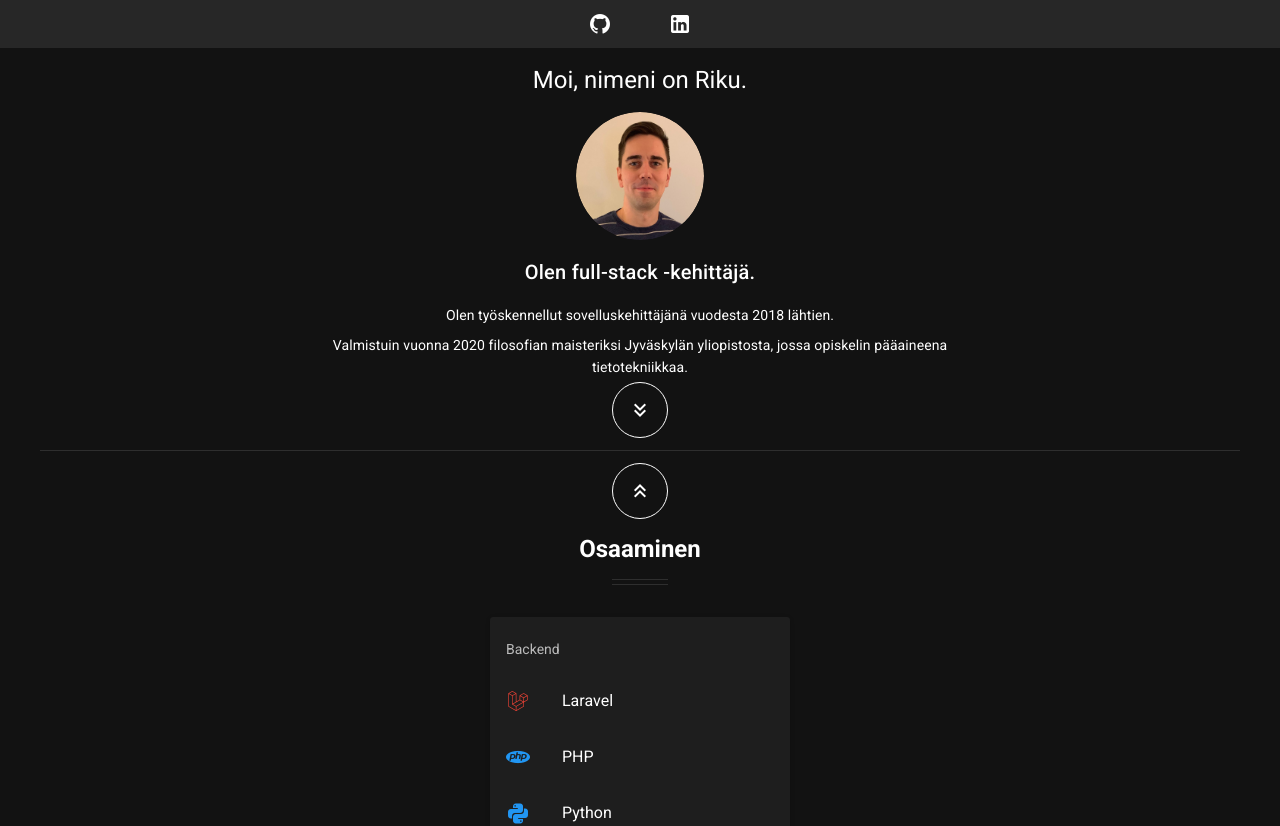
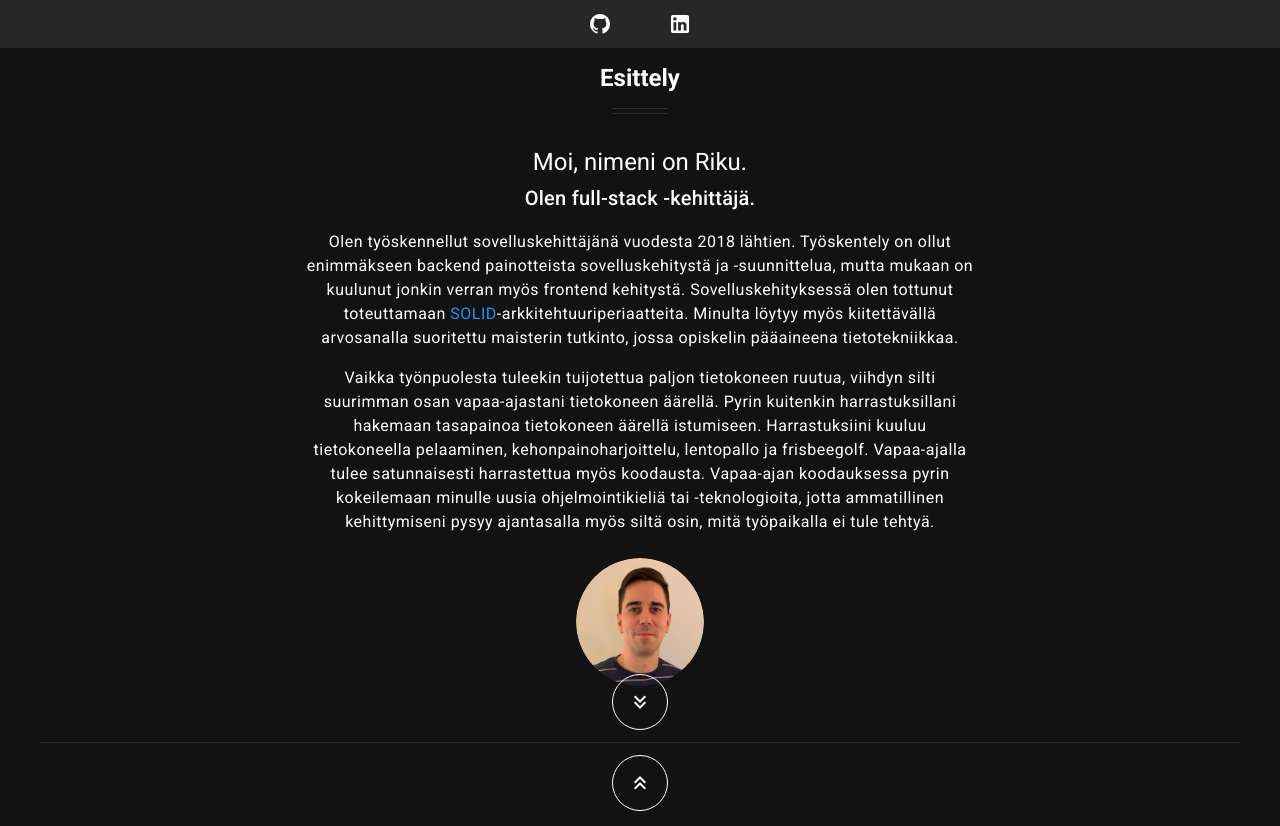
Before and after one commit to RikuKukkaniemi/my-website, a Vue app: page / in a window 1280 px wide. Shown: the top 826 px of the page. Built offline with nearby package versions, Linux system fonts and the light colour scheme.

Commit message:
Update texts

```diff
--- a/src/components/Experience.vue
+++ b/src/components/Experience.vue
@@ -39,7 +39,7 @@ export default {
         time: "01/2019 –",
         title: "Sovelluskehittäjä, Paytrail",
         description: [
-          "Sovelluskehittäjänä Suomen johtavassa maksupalvelussa. Työnkuvaan kuuluu backend painotteista sovelluskehitystä ja -suunnittelua 4-5 hengen tiimeissä. Sovelluskehityksessä toteutettu SOLID-arkkitehtuuriperiaatteita.",
+          "Sovelluskehittäjänä Suomen johtavassa maksupalvelussa. Työnkuvaan kuuluu backend painotteista sovelluskehitystä ja -suunnittelua 4-5 hengen tiimeissä.",
         ],
       },
       {
--- a/src/components/Introduction.vue
+++ b/src/components/Introduction.vue
@@ -1,15 +1,35 @@
 <template>
-  <v-card elevation="0" color="transparent" class="text-center" max-width="700">
-    <v-card-subtitle class="headline text--primary">Moi, nimeni on Riku.</v-card-subtitle>
-    <v-avatar size="128">
-      <img src="../assets/profile.jpg" alt="Riku" />
-    </v-avatar>
-    <v-card-subtitle class="title text--primary">Olen full-stack -kehittäjä.</v-card-subtitle>
-    <v-card-text>
-      <div class="text--primary">Olen työskennellut sovelluskehittäjänä vuodesta 2018 lähtien.</div>
-      <div
-        class="text--primary mt-2"
-      >Valmistuin vuonna 2020 filosofian maisteriksi Jyväskylän yliopistosta, jossa opiskelin pääaineena tietotekniikkaa.</div>
-    </v-card-text>
-  </v-card>
+  <div>
+    <h2 class="text-center my-3">Esittely</h2>
+    <HeaderUnderliner />
+    <v-card elevation="0" color="transparent" class="text-center mx-auto" max-width="700">
+      <v-card-subtitle class="headline text--primary py-0">Moi, nimeni on Riku.</v-card-subtitle>
+      <v-card-subtitle class="title text--primary pt-1">Olen full-stack -kehittäjä.</v-card-subtitle>
+      <v-card-text>
+        <div class="text--primary body-1">
+          Olen työskennellut sovelluskehittäjänä vuodesta 2018 lähtien. Työskentely on ollut enimmäkseen backend painotteista sovelluskehitystä ja -suunnittelua, mutta mukaan on kuulunut jonkin verran myös frontend kehitystä. Sovelluskehityksessä olen tottunut toteuttamaan
+          <a
+            href="https://en.wikipedia.org/wiki/SOLID"
+            class="text-decoration-none"
+          >SOLID</a>-arkkitehtuuriperiaatteita. Minulta löytyy myös kiitettävällä arvosanalla suoritettu maisterin tutkinto, jossa opiskelin pääaineena tietotekniikkaa.
+        </div>
+        <div
+          class="text--primary mt-4 body-1"
+        >Vaikka työnpuolesta tuleekin tuijotettua paljon tietokoneen ruutua, viihdyn silti suurimman osan vapaa-ajastani tietokoneen äärellä. Pyrin kuitenkin harrastuksillani hakemaan tasapainoa tietokoneen äärellä istumiseen. Harrastuksiini kuuluu tietokoneella pelaaminen, kehonpainoharjoittelu, lentopallo ja frisbeegolf. Vapaa-ajalla tulee satunnaisesti harrastettua myös koodausta. Vapaa-ajan koodauksessa pyrin kokeilemaan minulle uusia ohjelmointikieliä tai -teknologioita, jotta ammatillinen kehittymiseni pysyy ajantasalla myös siltä osin, mitä työpaikalla ei tule tehtyä.</div>
+      </v-card-text>
+      <v-avatar class="mt-2" size="128">
+        <img src="../assets/profile.jpg" alt="Riku" />
+      </v-avatar>
+    </v-card>
+  </div>
 </template>
+
+<script>
+import HeaderUnderliner from "./utility/HeaderUnderliner";
+
+export default {
+  components: {
+    HeaderUnderliner,
+  },
+};
+</script>
```
